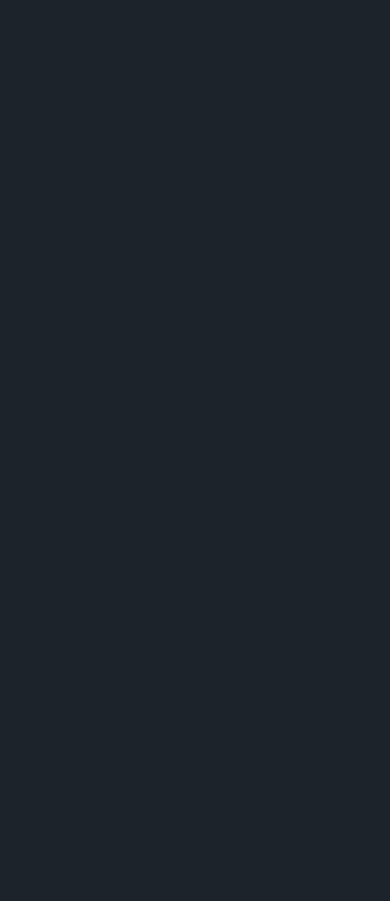
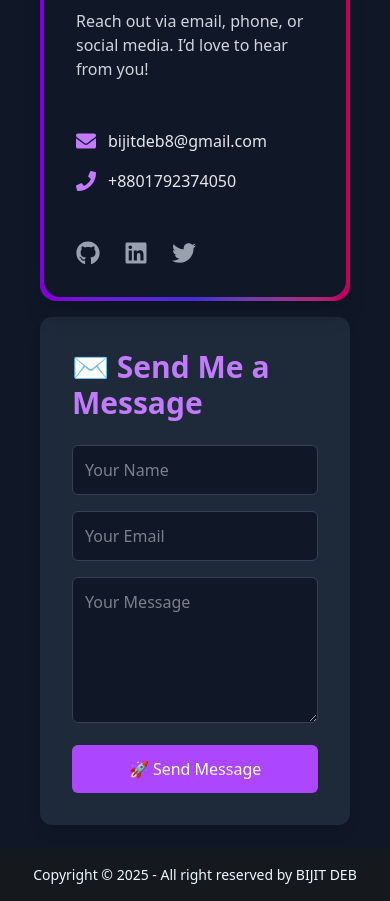
Before and after one commit to bijit-dev/Portfolio, a React (Vite) app: page / in a window 390 px wide. Shown: the part 6660-7561 px from the top of the page. Before the commit the page ends 6541 px from the top, so only its background shows below. Built offline with nearby package versions, Linux system fonts and the light colour scheme.

Commit message:
contact add

```diff
--- a/package.json
+++ b/package.json
@@ -11,11 +11,13 @@
   },
   "dependencies": {
     "@tailwindcss/vite": "^4.1.1",
+    "emailjs-com": "^3.2.0",
     "framer-motion": "^12.23.12",
     "react": "^19.0.0",
     "react-dom": "^19.0.0",
     "react-icons": "^5.5.0",
     "react-router": "^7.8.0",
+    "sweetalert2": "^11.22.3",
     "tailwindcss": "^4.1.1",
     "typewriter-effect": "^2.22.0"
   },
--- /dev/null
+++ b/src/components/Contact/Contact.jsx
@@ -0,0 +1,164 @@
+import { useState, useEffect } from "react";
+import { FaGithub, FaLinkedin, FaTwitter, FaEnvelope, FaPhone } from "react-icons/fa";
+import { motion } from "framer-motion";
+import emailjs from "emailjs-com";
+import Swal from "sweetalert2";
+
+const Contact = () => {
+    const [formData, setFormData] = useState({ name: "", email: "", message: "" });
+
+    useEffect(() => {
+        document.title = "Contact Me | Bijit Deb";
+    }, []);
+
+    const handleChange = (e) => setFormData({ ...formData, [e.target.name]: e.target.value });
+
+    const handleSubmit = (e) => {
+        e.preventDefault();
+
+        emailjs
+            .send(
+                // "YOUR_SERVICE_ID",
+                // "YOUR_TEMPLATE_ID",
+                {
+                    from_name: formData.name,
+                    from_email: formData.email,
+                    message: formData.message,
+                },
+                // "YOUR_USER_ID"
+            )
+            .then(
+                () => {
+                    Swal.fire({
+                        icon: "success",
+                        title: "Message Sent!",
+                        text: "Thank you, I will get back to you soon.",
+                        showConfirmButton: true,
+                        confirmButtonColor: "#7e22ce",
+                    });
+                    setFormData({ name: "", email: "", message: "" });
+                },
+                (error) => {
+                    Swal.fire({
+                        icon: "error",
+                        title: "Oops...",
+                        text: "Something went wrong. Please try again later.",
+                        showConfirmButton: true,
+                        confirmButtonColor: "#7e22ce",
+                    });
+                    console.error(error.text);
+                }
+            );
+    };
+
+    const infoItems = [
+        { icon: <FaEnvelope />, text: "bijitdeb8@gmail.com" },
+        { icon: <FaPhone />, text: "+8801792374050" },
+    ];
+
+    const socialLinks = [
+        { icon: <FaGithub />, url: "https://github.com/bijit-dev" },
+        { icon: <FaLinkedin />, url: "https://www.linkedin.com/in/bijit-deb/" },
+        { icon: <FaTwitter />, url: "https://twitter.com/bijitdeb.1" },
+    ];
+
+    return (
+        <div className="min-h-screen bg-gray-900 p-6 text-gray-200 flex items-center">
+            <div className="container mx-auto px-4 lg:px-8 grid lg:grid-cols-2 gap-4">
+
+                {/* Part 1: Contact Information */}
+                <motion.div
+                    initial={{ opacity: 0, x: -50 }}
+                    animate={{ opacity: 1, x: 0 }}
+                    transition={{ duration: 0.8 }}
+                    className="bg-gradient-to-r from-purple-700 via-indigo-700 to-pink-700 p-1 rounded-2xl shadow-xl relative overflow-hidden"
+                >
+                    <div className="bg-gray-900 p-8 rounded-2xl h-full flex flex-col justify-center gap-6 relative z-10">
+                        <h2 className="text-4xl font-bold text-purple-400 drop-shadow-lg mb-4">📬 Get in Touch</h2>
+                        <p className="text-gray-300 mb-6">
+                            Reach out via email, phone, or social media. I’d love to hear from you!
+                        </p>
+
+                        {/* Contact Info Items */}
+                        <div className="flex flex-col gap-4">
+                            {infoItems.map((item, index) => (
+                                <motion.div
+                                    key={index}
+                                    whileHover={{ scale: 1.05, x: 5 }}
+                                    className="flex items-center gap-3 text-gray-200"
+                                >
+                                    <span className="text-purple-400 text-xl">{item.icon}</span>
+                                    <span>{item.text}</span>
+                                </motion.div>
+                            ))}
+                        </div>
+
+                        {/* Social Links */}
+                        <div className="flex gap-6 mt-6">
+                            {socialLinks.map((item, index) => (
+                                <motion.a
+                                    key={index}
+                                    href={item.url}
+                                    target="_blank"
+                                    rel="noreferrer"
+                                    whileHover={{ scale: 1.2, rotate: 10 }}
+                                    className="text-gray-400 hover:text-purple-400 text-2xl transition-colors"
+                                >
+                                    {item.icon}
+                                </motion.a>
+                            ))}
+                        </div>
+                    </div>
+                </motion.div>
+
+                {/* Part 2: Contact Form */}
+                <motion.div
+                    initial={{ opacity: 0, x: 50 }}
+                    animate={{ opacity: 1, x: 0 }}
+                    transition={{ duration: 0.8 }}
+                    className="bg-gray-800 p-8 rounded-xl shadow-lg"
+                >
+                    <h2 className="text-3xl font-bold text-purple-400 mb-6">✉ Send Me a Message</h2>
+                    <form onSubmit={handleSubmit} className="space-y-4">
+                        <input
+                            type="text"
+                            name="name"
+                            value={formData.name}
+                            onChange={handleChange}
+                            placeholder="Your Name"
+                            required
+                            className="w-full p-3 rounded-md bg-gray-900 border border-gray-700 focus:border-purple-400 focus:ring focus:ring-purple-400/50 outline-none text-gray-200 transition-all"
+                        />
+                        <input
+                            type="email"
+                            name="email"
+                            value={formData.email}
+                            onChange={handleChange}
+                            placeholder="Your Email"
+                            required
+                            className="w-full p-3 rounded-md bg-gray-900 border border-gray-700 focus:border-purple-400 focus:ring focus:ring-purple-400/50 outline-none text-gray-200 transition-all"
+                        />
+                        <textarea
+                            name="message"
+                            value={formData.message}
+                            onChange={handleChange}
+                            placeholder="Your Message"
+                            required
+                            rows="5"
+                            className="w-full p-3 rounded-md bg-gray-900 border border-gray-700 focus:border-purple-400 focus:ring focus:ring-purple-400/50 outline-none text-gray-200 transition-all"
+                        ></textarea>
+                        <button
+                            type="submit"
+                            className="w-full bg-purple-500 text-white py-3 rounded-md hover:bg-purple-600 hover:scale-105 transition-transform duration-300"
+                        >
+                            🚀 Send Message
+                        </button>
+                    </form>
+                </motion.div>
+
+            </div>
+        </div>
+    );
+};
+
+export default Contact;
--- a/src/pages/Home.jsx
+++ b/src/pages/Home.jsx
@@ -2,6 +2,7 @@ import Skills from "../components/Skills/Skills";
 import Banner from "../components/Banner/Banner";
 import About from "../components/About/About";
 import Projects from "../components/Projects/Projects";
+import Contact from "../components/Contact/Contact";
 
 
 const Home = () => {
@@ -19,6 +20,8 @@ const Home = () => {
             {/* projects */}
             <Projects/>
 
+            {/* Contact */}
+            <Contact/>
 
 
         </div>
```
Also changed, not shown: 2 other files (tests, documents, lock files or other folders).
